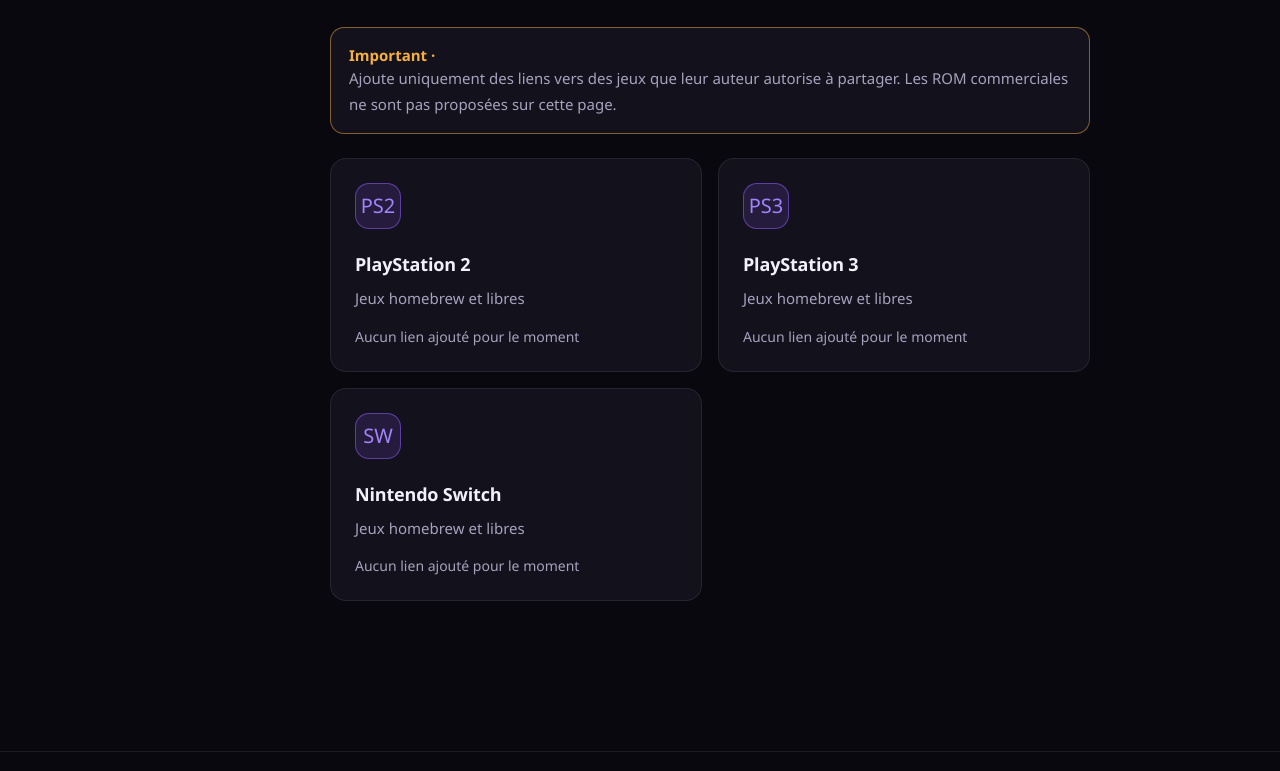
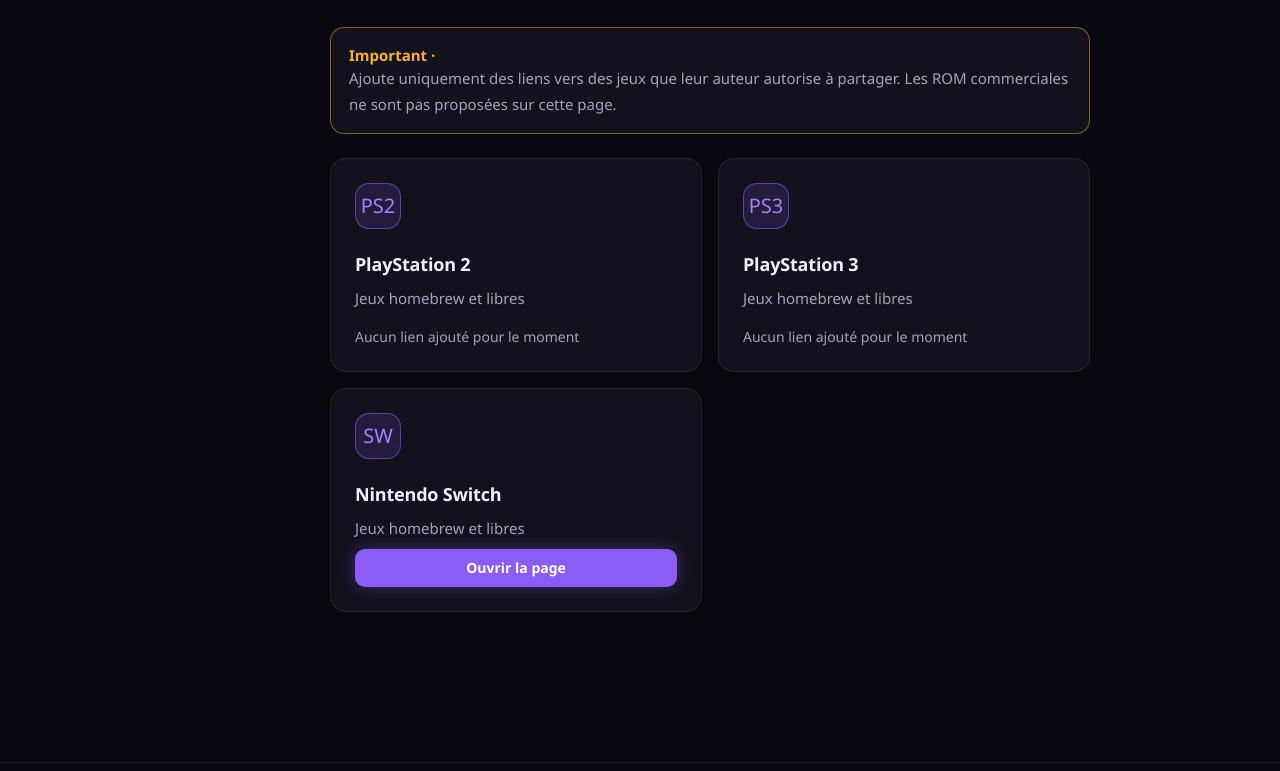
Before and after one commit to Triplex78654/ds-retro, a plain HTML site: page vitrine/roms.html in a window 1280 px wide. Shown: the part 280-1051 px from the top of the page. Drawn offline with Linux system fonts and the light colour scheme.

Commit message:
Update roms.html

```diff
--- a/vitrine/roms.html
+++ b/vitrine/roms.html
@@ -57,7 +57,7 @@
         <i aria-hidden="true">SW</i>
         <h3>Nintendo Switch</h3>
         <p>Jeux homebrew et libres</p>
-        <span class="rom-statut">Aucun lien ajouté pour le moment</span>
+        <a class="btn principal" href="https://romslab.com/">Ouvrir la page</a>
       </section>
     </div>
   </article>
```
